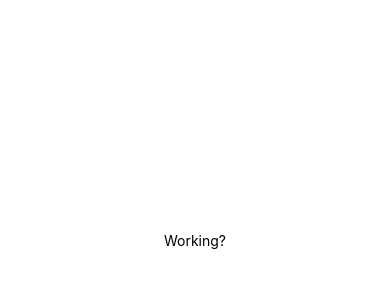
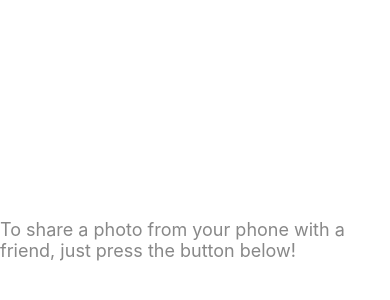
Before and after one commit to JordiIctech/Task-Manager, a React Native app: screen / in a window 390 px wide. Shown: the part 182-482 px from the top of the page. Built offline with nearby package versions, Linux system fonts and the light colour scheme.

Commit message:
Updated Text Styling.

```diff
--- a/App.js
+++ b/App.js
@@ -1,11 +1,12 @@
-import { StatusBar } from 'expo-status-bar';
+import React from 'react';
 import { StyleSheet, Text, View } from 'react-native';
 
 export default function App() {
   return (
     <View style={styles.container}>
-      <Text>Working?</Text>
-      <StatusBar style="auto" />
+      <Text style={{ color: '#888', fontSize: 18 }}>
+        To share a photo from your phone with a friend, just press the button below!
+      </Text>
     </View>
   );
 }
```
